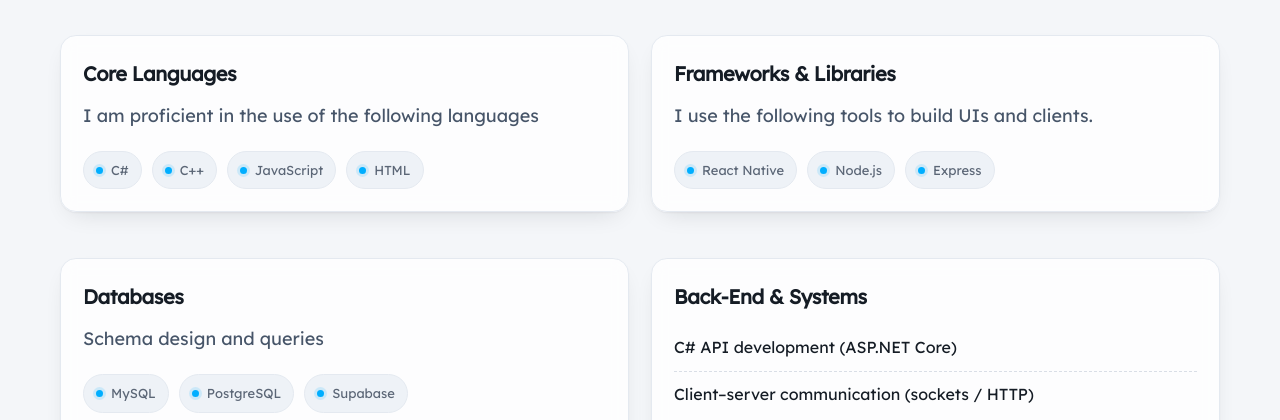
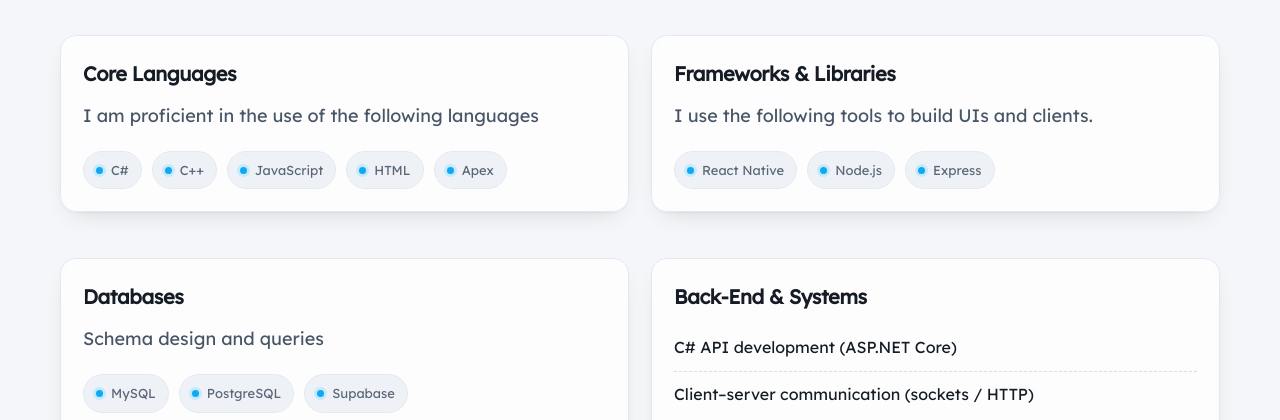
Before and after one commit to Josephmtaku/Joseph-Portfolio-website, a plain HTML site: page Skills.html in a window 1280 px wide. Shown: the part 329-749 px from the top of the page. Drawn offline with Linux system fonts and the light colour scheme.

Commit message:
Add Apex skill to Skills.html

```diff
--- a/Skills.html
+++ b/Skills.html
@@ -207,6 +207,7 @@
             <span class="chip"><span class="dot"></span>C++</span>
             <span class="chip"><span class="dot"></span>JavaScript</span>
             <span class="chip"><span class="dot"></span>HTML</span>
+            <span class="chip"><span class="dot"></span>Apex</span>
           </div>
         </article>
 
```
